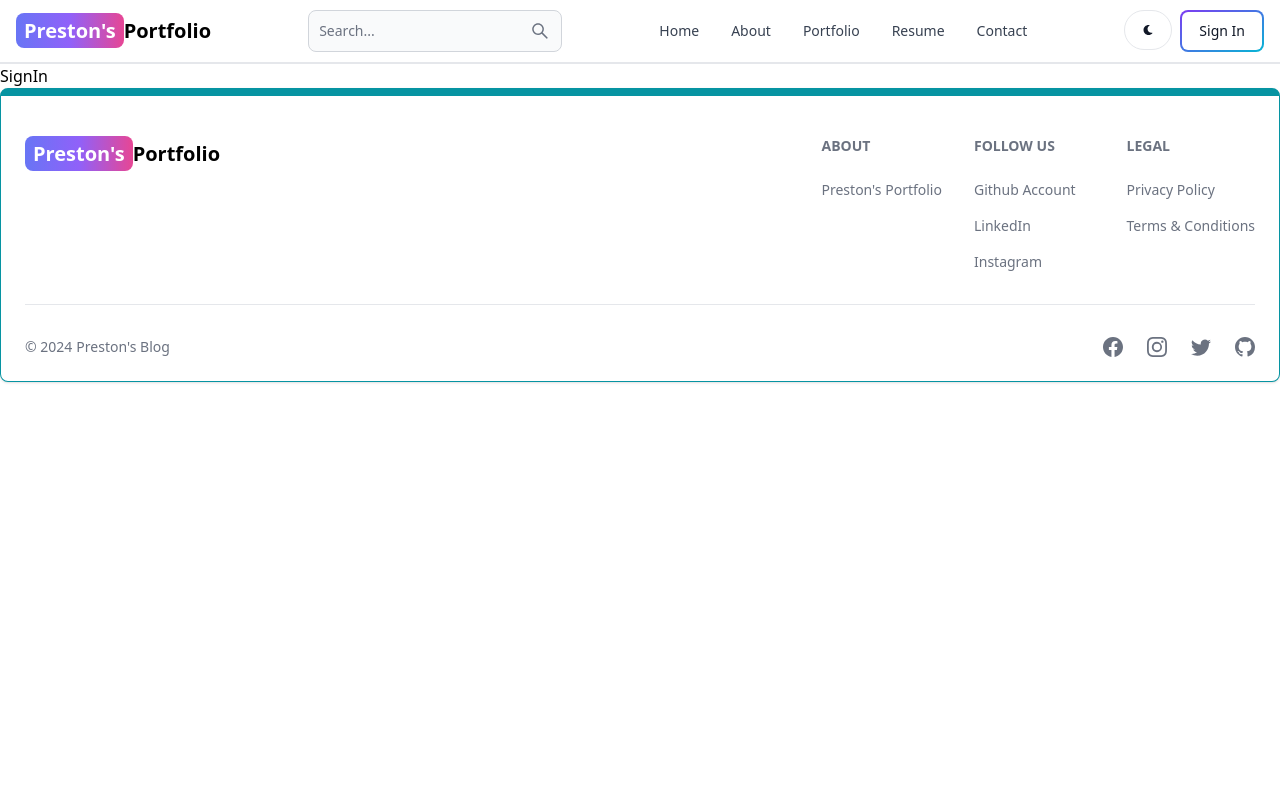
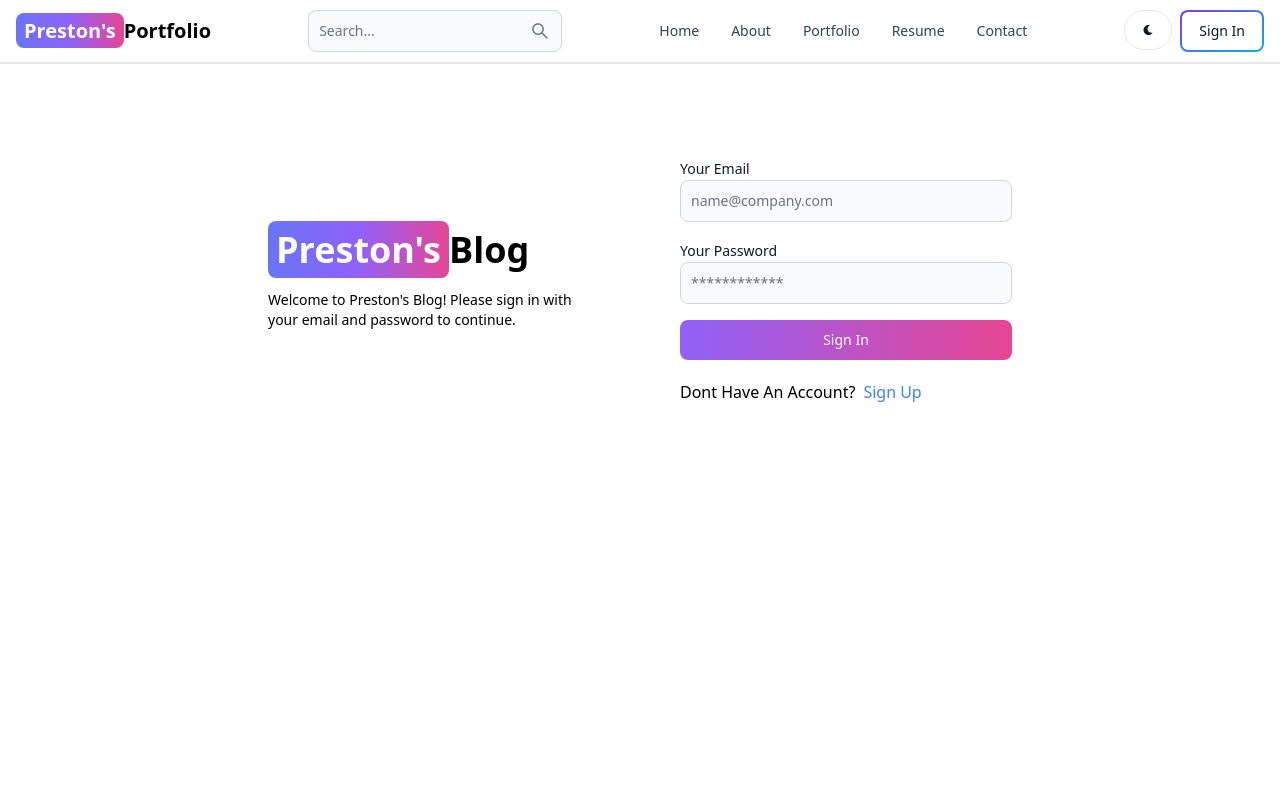
Before and after one commit to PrestonNguyen2001/React-Portfolio, a React (Vite) app in the folder client/: page /sign-in in a window 1280 px wide. Shown: the top 800 px of the page. Built offline with nearby package versions, Linux system fonts and the light colour scheme.

Commit message:
Complete sign in functionality

```diff
--- a/client/src/pages/SignIn.jsx
+++ b/client/src/pages/SignIn.jsx
@@ -1,3 +1,107 @@
+import { Alert, Button, Label, Spinner, TextInput } from "flowbite-react";
+import { useState } from "react";
+import { Link, useNavigate } from "react-router-dom";
+
 export default function SignIn() {
-  return <div>SignIn</div>;
+  const [formData, setFormData] = useState({});
+  const [errorMessage, setErrorMessage] = useState("");
+  const [loading, setLoading] = useState(false);
+  const navigate = useNavigate();
+
+  const handleChange = (e) => {
+    setFormData({ ...formData, [e.target.id]: e.target.value.trim() });
+  };
+
+  const handleSubmit = async (e) => {
+    e.preventDefault();
+    if (!formData.email || !formData.password) {
+      return setErrorMessage("Please fill in all fields.");
+    }
+    try {
+      setLoading(true);
+      setErrorMessage(null);
+      const res = await fetch("/api/auth/signin", {
+        method: "POST",
+        headers: { "Content-Type": "application/json" },
+        body: JSON.stringify(formData),
+      });
+      const data = await res.json();
+      if (data.success === false) {
+        return setErrorMessage(data.message);
+      }
+      setLoading(false);
+      if (res.ok) {
+        navigate("/");
+      }
+    } catch (error) {
+      setErrorMessage(error.message);
+      setLoading(false);
+    }
+  };
+  return (
+    <div className="min-h-screen mt-20">
+      <div className="flex p-3 max-w-3xl mx-auto flex-col md:flex-row md:items-center gap-20">
+        {/* left side */}
+        <div className="flex-1">
+          <Link to="/" className="font-bold dark:text-white text-4xl">
+            <span className="px-2 py-1 bg-gradient-to-r from-indigo-500 via-purple-500 to-pink-500 rounded-lg text-white">
+              Preston&apos;s
+            </span>
+            Blog
+          </Link>
+          <p className="text-sm mt-5">
+            Welcome to Preston&apos;s Blog! Please sign in with your email and password to continue.
+          </p>
+        </div>
+        {/* right side */}
+        <div className="flex-1">
+          <form className="flex flex-col gap-4" onSubmit={handleSubmit}>
+            <div>
+              <Label value="Your Email" />
+              <TextInput
+                type="email"
+                placeholder="name@company.com"
+                id="email"
+                onChange={handleChange}
+              />
+            </div>
+            <div>
+              <Label value="Your Password" />
+              <TextInput
+                type="password"
+                placeholder="************"
+                id="password"
+                onChange={handleChange}
+              />
+            </div>
+            <Button
+              gradientDuoTone="purpleToPink"
+              type="submit"
+              disabled={loading}
+            >
+              {loading ? (
+                <>
+                  <Spinner size="sm" />
+                  <span className="pl-3">Loading...</span>
+                </>
+              ) : (
+                "Sign In"
+              )}
+            </Button>
+          </form>
+          <div className="flex gap-2 text-small mt-5">
+            <span>Dont Have An Account?</span>
+            <Link to="/sign-up" className="text-blue-500">
+              Sign Up
+            </Link>
+          </div>
+          {errorMessage && (
+            <Alert className="mt-5" color="failure">
+              {errorMessage}
+            </Alert>
+          )}
+        </div>
+      </div>
+    </div>
+  );
 }
```
